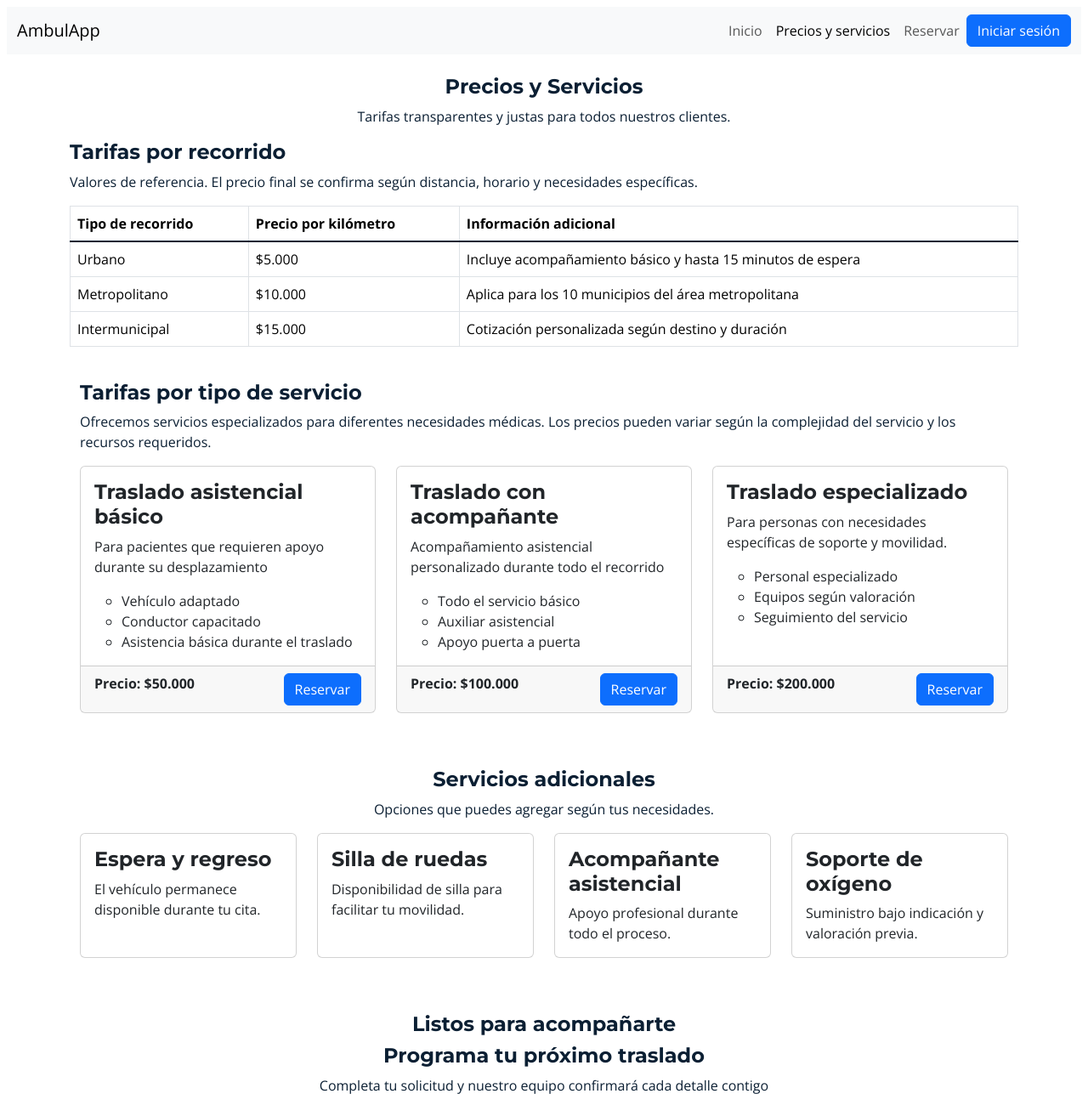
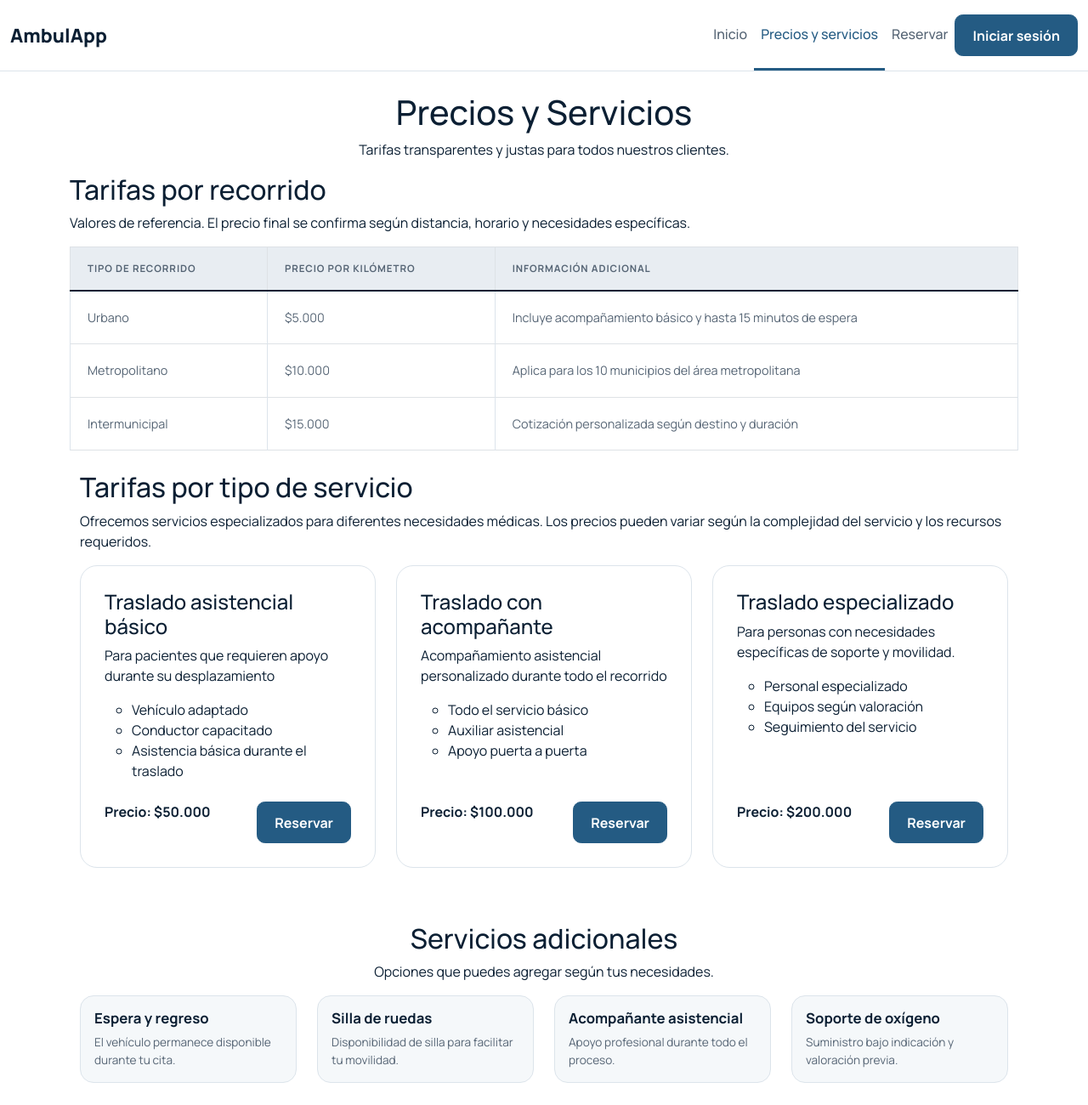
Before and after one commit to david6661ch/AmbulApp, a plain HTML site: page paginas/precios.html in a window 1280 px wide. Shown: the top 1300 px of the page at 85% size. Drawn offline with nearby package versions, Linux system fonts and the light colour scheme.

Commit message:
Se termina diseño en css

```diff
--- a/css/styles-precios.css
+++ b/css/styles-precios.css
@@ -1,25 +1,21 @@
-:root{
-    /*paleta de colores */
-    --azul-noche: #0B1F33;
-    --azul-acero: #245B83;
-    --rojo: #D62839;
-    --gris: #E8EDF2;
-    --Blanco:#FFFFFF;
+:root {
+    /* Paleta */
+    --night: #0b1f33;
+    --night-2: #12304d;   /* sin usar todavía */
+    --steel: #245b83;
+    --steel-dark: #19496c;
+    --red: #d62839;
+    --mist: #e8edf2;
+    --white: #ffffff;
+    --ink-soft: #566575;
+    --line: #dce4eb;
+    --pale: #f5f8fa;
+    --green: #21835a;     /* sin usar todavía */
+    --sky: #b9d4ea;
 
-
-
-    /*fuentes de texto*/
-
-    --titulos: 'Montserrat', Arial;
-    --textos: "Open Sans", Arial;
-
-    /* Espaciado y tamaño de fuente */
-
-    --espaciado-muypequeno: 0.3rem;
-    --espaciado-pequeno: 0.5rem;
-    --espaciado-mediano: 1rem;
-    --espaciado-grande: 1.5rem;
-
+    /* Fuente: Bootstrap lee estas variables */
+    --bs-body-font-family: "Manrope", sans-serif;
+    --bs-body-color: var(--night);
 }
 
 *,
@@ -33,40 +29,123 @@ img {
     height: auto;
 }
 
-/* Navbar con la paleta */
-.navbar[data-bs-theme="dark"] {
-    --bs-navbar-color: #FFFFFF;
-    --bs-navbar-hover-color: #FFFFFF;
-    --bs-navbar-active-color: var(--azul-noche);
+/* ---------- Botones ---------- */
+.btn { border-radius: .6rem; font-weight: 700; padding: .7rem 1.25rem; }
+.btn-primary {
+    --bs-btn-bg: var(--steel);
+    --bs-btn-border-color: var(--steel);
+    --bs-btn-hover-bg: var(--red);
+    --bs-btn-hover-border-color: var(--red);
+    --bs-btn-active-bg: var(--red);
+    --bs-btn-active-border-color: var(--red);
+
 }
 
+/* ---------- Navbar ---------- */
+.navbar {
+    padding-block: 0;
+    background: var(--white);
+    border-bottom: 1px solid var(--line);
+}
+.navbar-brand {
+    display: flex;
+    align-items: center;
+    gap: .6rem;
+    padding: .75rem 0;
+    font-size: 1.4rem;
+    font-weight: 800;
+    color: var(--night);
+}
+.navbar .nav-link {
+    padding: .6rem .9rem;
+    font-weight: 500;
+    color: var(--ink-soft);
+}
 .navbar .nav-link:hover,
-.navbar .nav-link:focus {
-    text-decoration: underline;
+.navbar .nav-link:focus { color: var(--red); }
+.navbar .nav-link.active { color: var(--steel); }
+
+@media (min-width: 992px) {
+    .navbar .nav-link {
+        padding: 1.75rem .9rem;
+        border-bottom: 3px solid transparent;
+    }
+    .navbar .nav-link.active { border-bottom-color: var(--steel); }
 }
 
-/* cuerpo */
-
-body {
-    margin: 8px;
-    font-family: var(--textos);
-    background-color: var(--Blanco);
-    color: var(--azul-noche);
-    padding-bottom: 5rem;
+/* ---------- Tabla ---------- */
+.tabla-precios { --bs-table-bg: transparent; margin: 0; }
+.tabla-precios th {
+    padding: 1rem 1.25rem;
+    background: var(--mist);
+    border-bottom: 1px solid var(--line);
+    font-size: .72rem;
+    letter-spacing: .08em;
+    text-transform: uppercase;
+    color: var(--ink-soft);
+}
+.tabla-precios td {
+    padding: 1.25rem;
+    border-color: var(--line);
+    font-size: .9rem;
+    color: var(--ink-soft);
 }
 
 
-/* Titulos */
+/* ---------- Tarjetas ---------- */
+.plan {
+
+    background: var(--white);
+    border: 1px solid var(--line);
+    border-radius: 1.25rem;
+}
+.plan .card-body { padding: 1.75rem 1.75rem 0; }
+.plan .card-footer { padding: 1.5rem 1.75rem 1.75rem; background: transparent; border: 0; }
+
+/*Servicios adicionales*/
+
+.extra { background: var(--pale); border: 1px solid var(--line); border-radius: 1rem; }
+.extra .card-title { font-size: 1.05rem; font-weight: 700; }
+.extra .card-text { font-size: .85rem; color: var(--ink-soft); }
+
+/* ---------- Banda CTA ---------- */
+.cta {
+    padding: 3rem;
+    background: var(--steel);
+    border-radius: 1.5rem;
+    color: var(--white);
+}
+.cta h6 {
+    margin-bottom: 1rem;
+    font-size: .72rem;
+    font-weight: 800;
+    letter-spacing: .14em;
+    text-transform: uppercase;
+    color: var(--sky);
+}
 
 
-h1,
-h2,
-h3,
-h4,
-h5,
-h6 {
-    font-family: var(--titulos);
-    color: var(--azul-noche);
-    font-weight: 700;
-    font-size: 1.5rem;
+.cta h4 {
+    font-size: clamp(1.8rem, 3vw, 2.4rem);
+    font-weight: 400;
+    letter-spacing: -.03em;
+    color: var(--white);
 }
+
+.cta p { margin: 0; color: var(--white); }
+.cta .btn {
+    --bs-btn-bg: var(--white);
+    --bs-btn-border-color: var(--white);
+    --bs-btn-hover-bg: var(--red);
+    --bs-btn-hover-border-color: var(--red);
+    --bs-btn-active-bg: var(--red);
+    --bs-btn-active-border-color: var(--red);
+    color: var(--night);
+}
+
+/* ---------- Footer ---------- */
+.footer { margin-top: 4rem; background: var(--night); color: var(--sky); }
+.footer h5 { margin-bottom: 1.25rem; font-size: .95rem; font-weight: 500; color: var(--white); }
+.footer p, .footer li, .footer a { font-size: .85rem; color: var(--sky); text-decoration: none; }
+.footer li { margin-bottom: .8rem; }
+.footer a:hover { color: var(--white); }
--- a/paginas/precios.html
+++ b/paginas/precios.html
@@ -9,11 +9,9 @@
 
     <link rel="preconnect" href="https://fonts.googleapis.com">
     <link rel="preconnect" href="https://fonts.gstatic.com" crossorigin>
-    <link href="https://fonts.googleapis.com/css2?family=Montserrat:ital,wght@0,100..900;1,100..900&family=Poppins:ital,wght@0,100;0,200;0,300;0,400;0,500;0,600;0,700;0,800;0,900;1,100;1,200;1,300;1,400;1,500;1,600;1,700;1,800;1,900&display=swap" rel="stylesheet">
+    <link href="https://fonts.googleapis.com/css2?family=Manrope:wght@300;400;500;600;700;800&display=swap" rel="stylesheet">
 
-    <link rel="preconnect" href="https://fonts.googleapis.com">
-    <link rel="preconnect" href="https://fonts.gstatic.com" crossorigin>
-    <link href="https://fonts.googleapis.com/css2?family=Montserrat:ital,wght@0,100..900;1,100..900&family=Open+Sans:ital,wght@0,300..800;1,300..800&family=Poppins:ital,wght@0,100;0,200;0,300;0,400;0,500;0,600;0,700;0,800;0,900;1,100;1,200;1,300;1,400;1,500;1,600;1,700;1,800;1,900&display=swap" rel="stylesheet">
+
 
     <link rel="icon" href="../img/logo.jpeg">
 
@@ -24,8 +22,8 @@
 </head>
 
 <body>
-    <header>
-        <nav class="navbar navbar-expand-lg navbar-light bg-light" aria-label="Main navigation">
+    <header class="sticky-top">
+        <nav class="navbar navbar-expand-lg " aria-label="Main navigation">
             <div class="container-fluid">
 
                 <a class="navbar-brand" href="../index.html">AmbulApp</a>
@@ -70,8 +68,8 @@
         <p>Valores de referencia. El precio final se confirma según distancia, horario y necesidades específicas.</p>
 
 
-        <div class="table-responsive">
-            <table class= "table table-bordered table-hover">
+        <div class="table-responsive tabla-wrap">
+            <table class= "table table-bordered table-hover tabla-precios">
                 <thead>
                     <tr>
                         <th scope="col">Tipo de recorrido</th>
@@ -105,7 +103,7 @@
 
             <ul class="row g-4 list-unstyled">
                 <li class="col-12 col-md-6 col-lg-4">
-                    <div class="card h-100">
+                    <div class="card plan h-100">
                         <div class="card-body">
                             <h4 class="card-title">Traslado asistencial básico</h4>
                             <p class="card-text">Para pacientes que requieren apoyo durante su desplazamiento</p>
@@ -116,6 +114,7 @@
                             </ul>
                         </div>
                         <div class="card-footer">
+
                             <strong>Precio: $50.000</strong>
                             <a class="btn btn-primary float-end" href="reserva.html">Reservar</a>
                         </div>
@@ -123,7 +122,7 @@
                 </li>
 
                 <li class="col-12 col-md-6 col-lg-4">
-                    <div class="card h-100">
+                    <div class="card plan h-100">
                         <div class="card-body">
                             <h4 class="card-title">Traslado con acompañante</h4>
                             <p class="card-text">Acompañamiento asistencial personalizado durante todo el recorrido</p>
@@ -141,7 +140,7 @@
                 </li>
 
                 <li class="col-12 col-md-6 col-lg-4">
-                    <div class="card h-100">
+                    <div class="card plan h-100">
                         <div class="card-body">
                             <h4 class="card-title">Traslado especializado</h4>
                             <p class="card-text">Para personas con necesidades específicas de soporte y movilidad.</p>
@@ -171,7 +170,7 @@
 
             <ul class="row g-4 list-unstyled">
                 <li class="col-12 col-md-6 col-lg-3">
-                    <div class="card h-100">
+                    <div class="card extra h-100">
                         <div class="card-body">
                             <h4 class="card-title">Espera y regreso</h4>
                             <p class="card-text">El vehículo permanece disponible durante tu cita.</p>
@@ -182,7 +181,7 @@
                 </li>
 
                 <li class="col-12 col-md-6 col-lg-3">
-                    <div class="card h-100">
+                    <div class="card extra h-100">
                         <div class="card-body">
                             <h4 class="card-title">Silla de ruedas</h4>
                             <p class="card-text">Disponibilidad de silla para facilitar tu movilidad.</p>
@@ -193,7 +192,7 @@
                 </li>
 
                 <li class="col-12 col-md-6 col-lg-3">
-                    <div class="card h-100">
+                    <div class="card extra h-100">
                         <div class="card-body">
                             <h4 class="card-title">Acompañante asistencial</h4>
                             <p class="card-text">Apoyo profesional durante todo el proceso.</p>
@@ -204,7 +203,7 @@
                 </li>
 
                 <li class="col-12 col-md-6 col-lg-3">
-                    <div class="card h-100">
+                    <div class="card extra h-100">
                         <div class="card-body">
                             <h4 class="card-title">Soporte de oxígeno</h4>
                             <p class="card-text">Suministro bajo indicación y valoración previa.</p>
@@ -220,10 +219,12 @@
         </div>
 
         <div class="container py-4 text-center">
+            <div class="cta">
                 <h6>Listos para acompañarte</h6>
                 <h4>Programa tu próximo traslado</h4>
                 <p>Completa tu solicitud y nuestro equipo confirmará cada detalle contigo</p>
-            <a class="btn btn-primary" href="reserva.html">Reservar</a>
+                <a class="btn btn-primary mt-4" href="reserva.html">Reservar</a>
+            </div>
         </div>
 
 
@@ -233,12 +234,13 @@
 
     </main>
 
-    <footer class="container py-4">
+    <footer class="footer" >
+        <div class="container py-4">
             <div class="d-flex flex-column flex-md-row justify-content-between text-center gap-4">
                 <div>
                     <h4>AmbulApp</h4>
                     <p>Movilidad asistencial humana, segura y oportuna en el Valle de Aburrá</p>
-                <p>&copy; 2023 AmbulApp. Todos los derechos reservados.</p>
+                    <p>&copy; 2026 AmbulApp. Todos los derechos reservados.</p>
                 </div>
 
                 <div>
@@ -278,6 +280,7 @@
                     </ul>
                 </div>
             </div>
+        </div>
     </footer>
 
 
```
Lines whose indentation alone changed are shown as unchanged.
